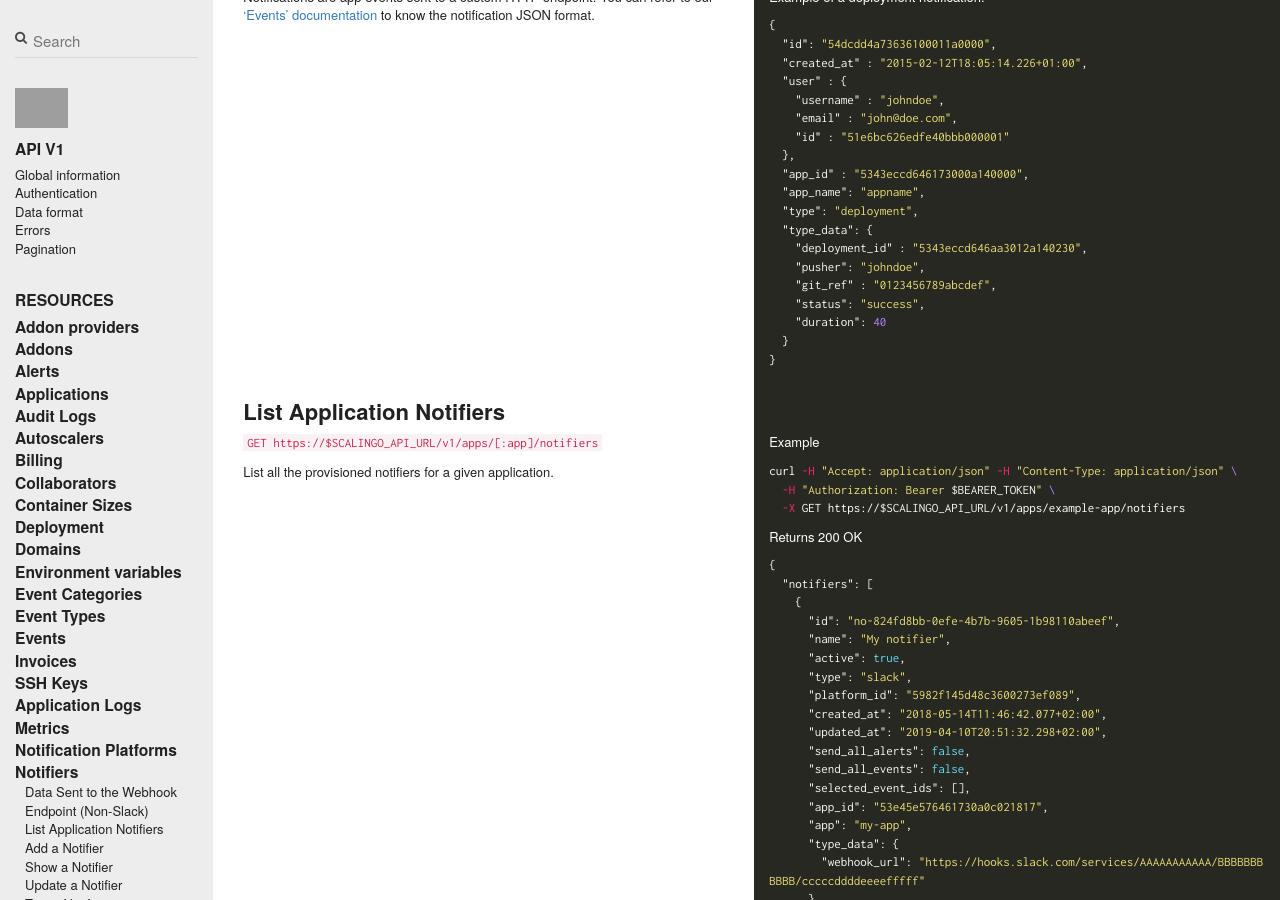
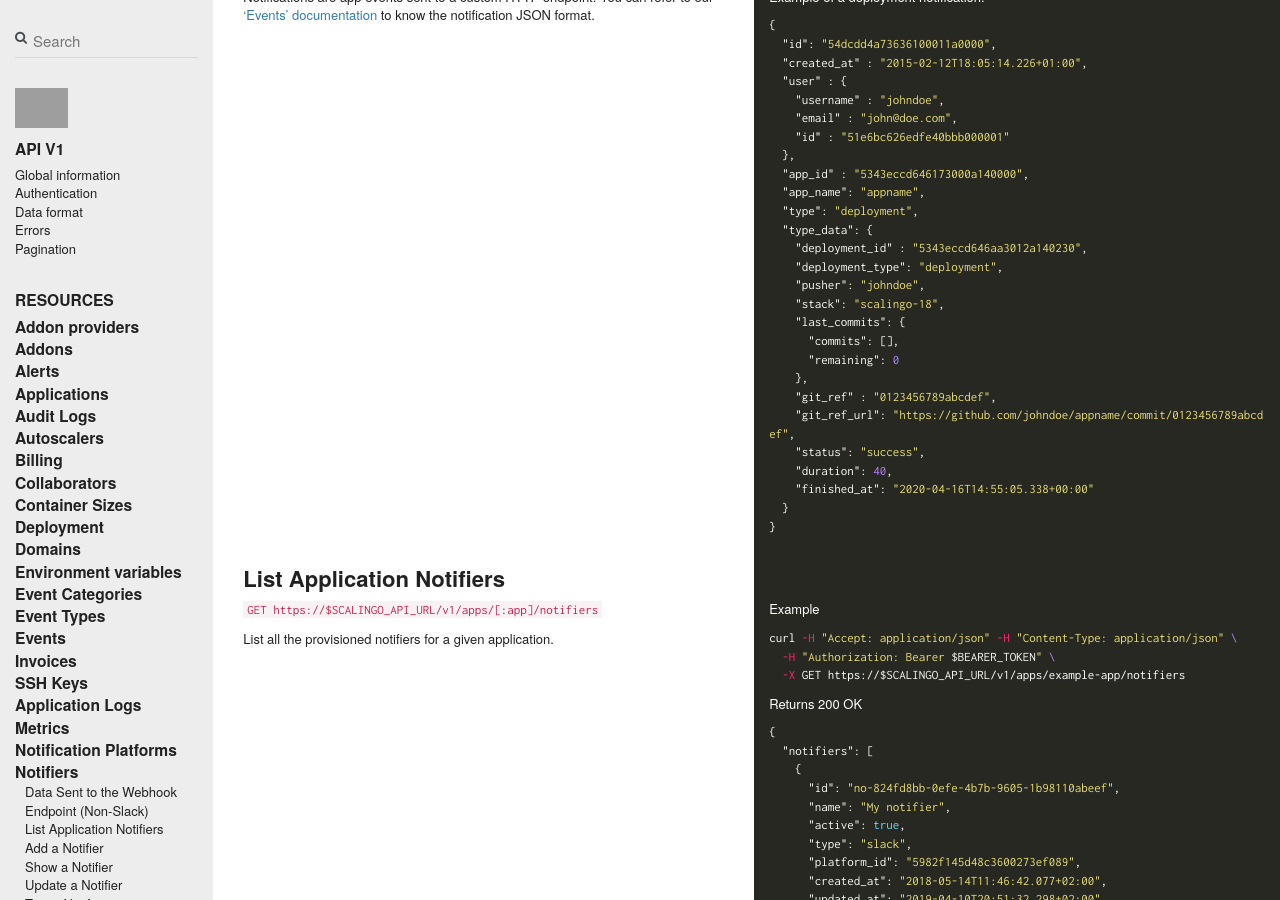
Before and after one commit to jdauphant/developers-documentation, a Jekyll site: the page built from _scalingo_api/notifiers.md, in a window 1280 px wide and 900 px high, scrolled down 969 px. Built offline with Jekyll 4.4.1, drawn with Linux system fonts in a browser that asks for light colours; nearby versions of some CDN libraries; comment, search, counter and statistics services are not loaded; grey boxes are pictures that could not be loaded.

Commit message:
Add missing fields in HTTP response

````diff
--- a/_scalingo_api/notifiers.md
+++ b/_scalingo_api/notifiers.md
@@ -94,10 +94,18 @@ Example of a deployment notification:
   "type": "deployment",
   "type_data": {
     "deployment_id" : "5343eccd646aa3012a140230",
+    "deployment_type": "deployment",
     "pusher": "johndoe",
+    "stack": "scalingo-18",
+    "last_commits": {
+      "commits": [],
+      "remaining": 0
+    },
     "git_ref" : "0123456789abcdef",
+    "git_ref_url": "https://github.com/johndoe/appname/commit/0123456789abcdef",
     "status": "success",
-    "duration": 40
+    "duration": 40,
+    "finished_at": "2020-04-16T14:55:05.338+00:00"
   }
 }
 ```
````
